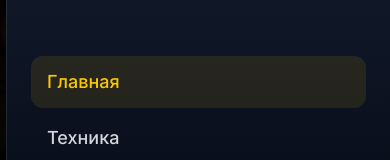
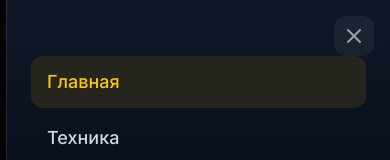
Before and after one commit to burkovmu/specteh, a Next.js app: page / in a window 390 px wide. Both pictures are taken after a click on the button "Открыть меню". Shown: the top 160 px of the page. Built offline with nearby package versions, Linux system fonts and the light colour scheme.

Commit message:
Добавление: Кнопка закрытия в мобильном меню

```diff
--- a/src/components/Navbar.tsx
+++ b/src/components/Navbar.tsx
@@ -162,6 +162,27 @@ export default function Navbar() {
               className="fixed right-0 top-0 bottom-0 w-full max-w-sm bg-gradient-to-b from-gray-900 to-black border-l border-white/10 p-6 overflow-y-auto shadow-2xl"
             >
               <div className="flex flex-col h-full">
+                {/* Кнопка закрытия */}
+                <button
+                  onClick={() => setIsOpen(false)}
+                  className="absolute top-4 right-4 w-10 h-10 rounded-xl bg-white/5 hover:bg-white/10 transition-colors flex items-center justify-center group"
+                  aria-label="Закрыть меню"
+                >
+                  <svg
+                    className="w-6 h-6 text-gray-400 group-hover:text-white transition-colors"
+                    fill="none"
+                    viewBox="0 0 24 24"
+                    stroke="currentColor"
+                  >
+                    <path
+                      strokeLinecap="round"
+                      strokeLinejoin="round"
+                      strokeWidth={2}
+                      d="M6 18L18 6M6 6l12 12"
+                    />
+                  </svg>
+                </button>
+
                 <div className="flex-1 py-8">
                   <div className="flex flex-col space-y-1">
                     {links.map((link) => (
```
